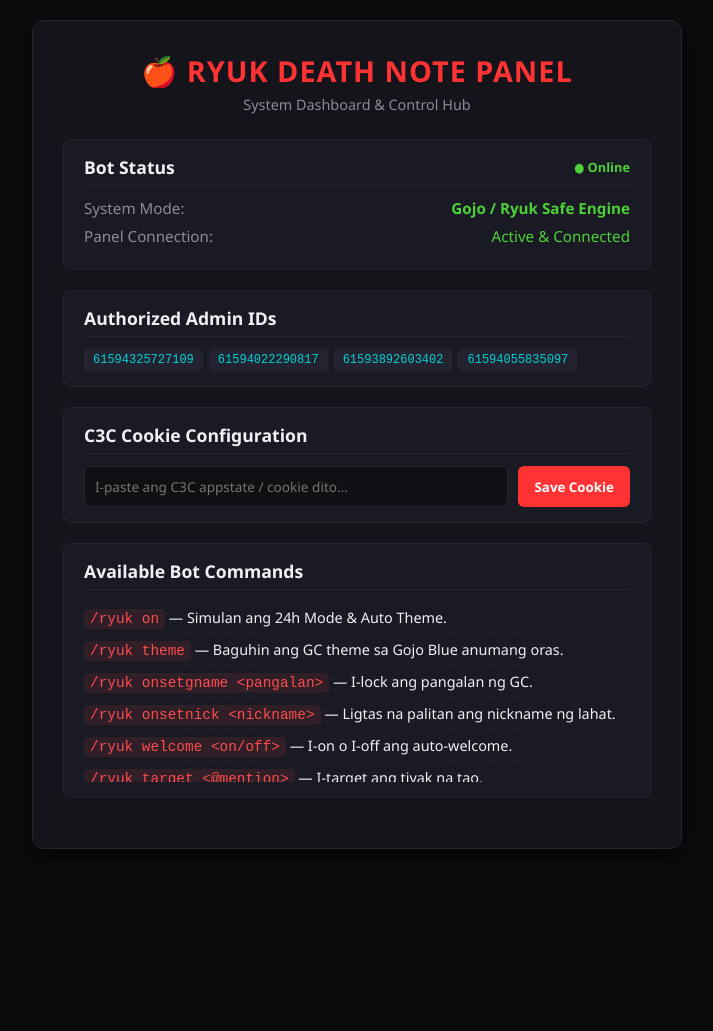
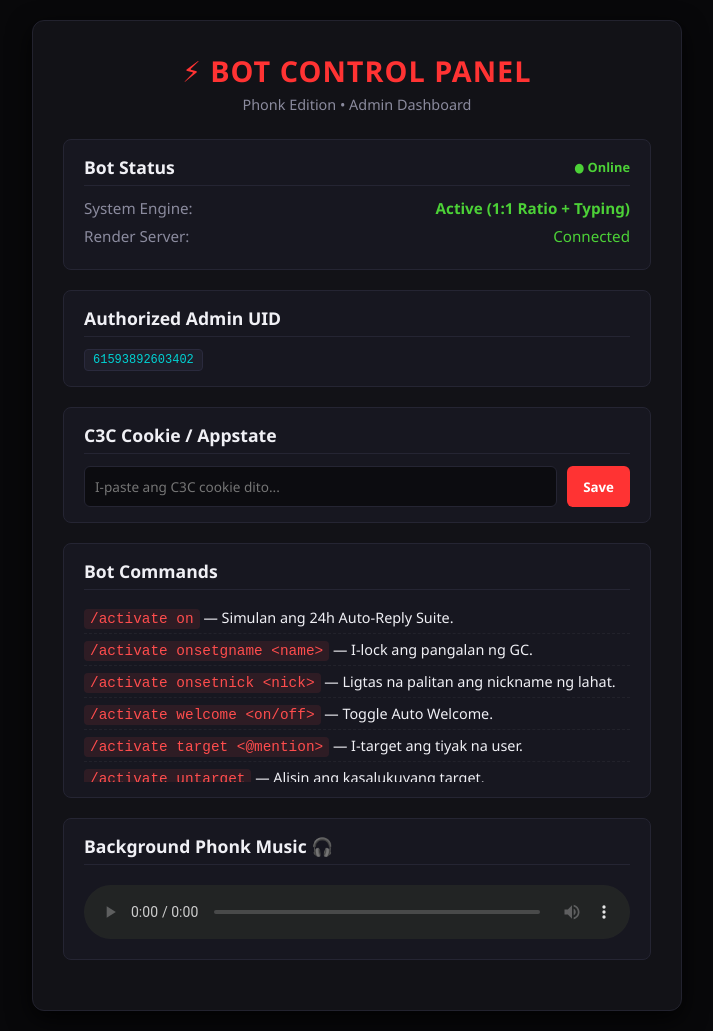
Before and after one commit to karlpogi774/ryuk-jjk, a website: page index.html in a window 1280 px wide. Shown: the whole page, without its empty margins (283-996 px from the left). Before the commit the page ends 869 px from the top, so only its background shows below. Drawn offline with Linux system fonts and the light colour scheme.

Commit message:
Update title and styles in index.html

```diff
--- a/index.html
+++ b/index.html
@@ -3,108 +3,107 @@
 <head>
     <meta charset="UTF-8">
     <meta name="viewport" content="width=device-width, initial-scale=1.0">
-    <title>Ryuk Bot - Admin & C3C Panel</title>
+    <title>Ryuk / Gojo Bot - Phonk Panel</title>
     <style>
         * { box-sizing: border-box; margin: 0; padding: 0; font-family: 'Segoe UI', Tahoma, Geneva, Verdana, sans-serif; }
-        body { background-color: #0b0b0e; color: #f0f0f5; padding: 20px; display: flex; justify-content: center; align-items: center; min-height: 100vh; }
-        .container { width: 100%; max-width: 650px; background: #14141a; border: 1px solid #262633; border-radius: 12px; padding: 30px; box-shadow: 0 8px 24px rgba(0, 0, 0, 0.6); }
+        body { background-color: #08080a; color: #f0f0f5; padding: 20px; display: flex; justify-content: center; align-items: center; min-height: 100vh; }
+        .container { width: 100%; max-width: 650px; background: #121217; border: 1px solid #22222e; border-radius: 12px; padding: 30px; box-shadow: 0 8px 24px rgba(0, 0, 0, 0.8); }
         h1 { font-size: 1.8rem; color: #ff3333; margin-bottom: 5px; text-align: center; letter-spacing: 1px; }
         .subtitle { text-align: center; color: #8b8b9e; font-size: 0.9rem; margin-bottom: 25px; }
-        .section { background: #1a1a24; border: 1px solid #262633; border-radius: 8px; padding: 15px 20px; margin-bottom: 20px; }
-        .section h2 { font-size: 1.1rem; color: #f0f0f5; margin-bottom: 12px; border-bottom: 1px solid #262633; padding-bottom: 6px; display: flex; justify-content: space-between; align-items: center; }
+        .section { background: #171720; border: 1px solid #252533; border-radius: 8px; padding: 15px 20px; margin-bottom: 20px; }
+        .section h2 { font-size: 1.1rem; color: #f0f0f5; margin-bottom: 12px; border-bottom: 1px solid #252533; padding-bottom: 6px; display: flex; justify-content: space-between; align-items: center; }
         .status-item { display: flex; justify-content: space-between; margin-bottom: 8px; font-size: 0.95rem; }
         .status-item span:first-child { color: #8b8b9e; }
         .status-value { font-weight: 600; color: #4cd137; }
         .cookie-box { display: flex; flex-direction: column; gap: 8px; }
         .cookie-input-group { display: flex; gap: 10px; }
-        input[type="text"] { flex: 1; background: #0f0f14; border: 1px solid #262633; border-radius: 6px; padding: 10px; color: #fff; font-size: 0.85rem; }
+        input[type="text"] { flex: 1; background: #0c0c10; border: 1px solid #252533; border-radius: 6px; padding: 10px; color: #fff; font-size: 0.85rem; }
         button { background: #ff3333; color: white; border: none; padding: 10px 16px; border-radius: 6px; font-weight: 600; cursor: pointer; transition: opacity 0.2s; }
         button:hover { opacity: 0.85; }
         .command-list { list-style: none; max-height: 180px; overflow-y: auto; }
         .command-list li { padding: 6px 0; border-bottom: 1px dashed rgba(255, 255, 255, 0.05); font-size: 0.9rem; }
         .command-list code { color: #ff4d4d; background: rgba(255, 77, 77, 0.1); padding: 2px 6px; border-radius: 4px; font-family: monospace; }
         .admin-badges { display: flex; flex-wrap: wrap; gap: 6px; }
-        .badge { background: #222230; border: 1px solid #262633; padding: 3px 8px; border-radius: 4px; font-size: 0.75rem; font-family: monospace; color: #00d2d3; }
+        .badge { background: #1f1f2b; border: 1px solid #2a2a3d; padding: 3px 8px; border-radius: 4px; font-size: 0.75rem; font-family: monospace; color: #00d2d3; }
         #saveMsg { font-size: 0.8rem; color: #4cd137; display: none; margin-top: 4px; }
+        .music-player { text-align: center; margin-top: 15px; }
+        audio { width: 100%; margin-top: 8px; border-radius: 6px; filter: invert(90%) hue-rotate(180deg); }
     </style>
 </head>
 <body>
 
     <div class="container">
-        <h1>🍎 RYUK DEATH NOTE PANEL</h1>
-        <div class="subtitle">System Dashboard & Control Hub</div>
+        <h1>⚡ BOT CONTROL PANEL</h1>
+        <div class="subtitle">Phonk Edition • Admin Dashboard</div>
 
         <!-- BOT STATUS -->
         <div class="section">
             <h2>Bot Status <span style="font-size: 0.8rem; color: #4cd137;">● Online</span></h2>
             <div class="status-item">
-                <span>System Mode:</span>
-                <span class="status-value">Gojo / Ryuk Safe Engine</span>
+                <span>System Engine:</span>
+                <span class="status-value">Active (1:1 Ratio + Typing)</span>
             </div>
             <div class="status-item">
-                <span>Panel Connection:</span>
-                <span style="color: #4cd137;">Active & Connected</span>
+                <span>Render Server:</span>
+                <span style="color: #4cd137;">Connected</span>
             </div>
         </div>
 
         <!-- ADMIN IDS -->
         <div class="section">
-            <h2>Authorized Admin IDs</h2>
+            <h2>Authorized Admin UID</h2>
             <div class="admin-badges">
-                <span class="badge">61594325727109</span>
-                <span class="badge">61594022290817</span>
                 <span class="badge">61593892603402</span>
-                <span class="badge">61594055835097</span>
             </div>
         </div>
 
-        <!-- C3C COOKIE SECTION -->
+        <!-- C3C COOKIE -->
         <div class="section">
-            <h2>C3C Cookie Configuration</h2>
+            <h2>C3C Cookie / Appstate</h2>
             <div class="cookie-box">
                 <div class="cookie-input-group">
-                    <input type="text" id="cookieInput" placeholder="I-paste ang C3C appstate / cookie dito..." />
-                    <button onclick="saveCookie()">Save Cookie</button>
+                    <input type="text" id="cookieInput" placeholder="I-paste ang C3C cookie dito..." />
+                    <button onclick="saveCookie()">Save</button>
                 </div>
-                <div id="saveMsg">✓ Matagumpay na nailagay ang C3C Cookie!</div>
+                <div id="saveMsg">✓ Tagumpay na na-save ang C3C Cookie!</div>
             </div>
         </div>
 
         <!-- COMMAND LIST -->
         <div class="section">
-            <h2>Available Bot Commands</h2>
+            <h2>Bot Commands</h2>
             <ul class="command-list">
-                <li><code>/ryuk on</code> — Simulan ang 24h Mode & Auto Theme.</li>
-                <li><code>/ryuk theme</code> — Baguhin ang GC theme sa Gojo Blue anumang oras.</li>
-                <li><code>/ryuk onsetgname &lt;pangalan&gt;</code> — I-lock ang pangalan ng GC.</li>
-                <li><code>/ryuk onsetnick &lt;nickname&gt;</code> — Ligtas na palitan ang nickname ng lahat.</li>
-                <li><code>/ryuk welcome &lt;on/off&gt;</code> — I-on o I-off ang auto-welcome.</li>
-                <li><code>/ryuk target &lt;@mention&gt;</code> — I-target ang tiyak na tao.</li>
-                <li><code>/ryuk untarget</code> — Alisin ang kasalukuyang target.</li>
-                <li><code>/ryuk off</code> — Patayin ang sistema sa GC.</li>
-                <li><code>/ryuk status</code> — Tingnan ang natitirang oras at settings.</li>
+                <li><code>/activate on</code> — Simulan ang 24h Auto-Reply Suite.</li>
+                <li><code>/activate onsetgname &lt;name&gt;</code> — I-lock ang pangalan ng GC.</li>
+                <li><code>/activate onsetnick &lt;nick&gt;</code> — Ligtas na palitan ang nickname ng lahat.</li>
+                <li><code>/activate welcome &lt;on/off&gt;</code> — Toggle Auto Welcome.</li>
+                <li><code>/activate target &lt;@mention&gt;</code> — I-target ang tiyak na user.</li>
+                <li><code>/activate untarget</code> — Alisin ang kasalukuyang target.</li>
+                <li><code>/activate off</code> — Patayin ang sistema sa GC.</li>
+                <li><code>/activate status</code> — Tingnan ang kasalukuyang status.</li>
             </ul>
+        </div>
+
+        <!-- BACKGROUND PHONK MUSIC -->
+        <div class="section music-player">
+            <h2>Background Phonk Music 🎧</h2>
+            <audio controls loop>
+                <source src="https://cdns.lofirecords.com/track/622/sample.mp3" type="audio/mpeg">
+                Your browser does not support the audio element.
+            </audio>
         </div>
     </div>
 
     <script>
         function saveCookie() {
-            const cookieVal = document.getElementById("cookieInput").value.trim();
+            const val = document.getElementById("cookieInput").value.trim();
             const msg = document.getElementById("saveMsg");
-
-            if(!cookieVal) {
-                alert("Mangyaring maglagay ng valid cookie o c3c data.");
-                return;
-            }
-
-            localStorage.setItem("c3c_cookie", cookieVal);
+            if(!val) { alert("Maglagay muna ng cookie!"); return; }
+            localStorage.setItem("c3c_cookie", val);
             msg.style.display = "block";
             document.getElementById("cookieInput").value = "";
-
-            setTimeout(() => {
-                msg.style.display = "none";
-            }, 4000);
+            setTimeout(() => { msg.style.display = "none"; }, 4000);
         }
     </script>
 </body>
-  </html>
+                    </html>
```
